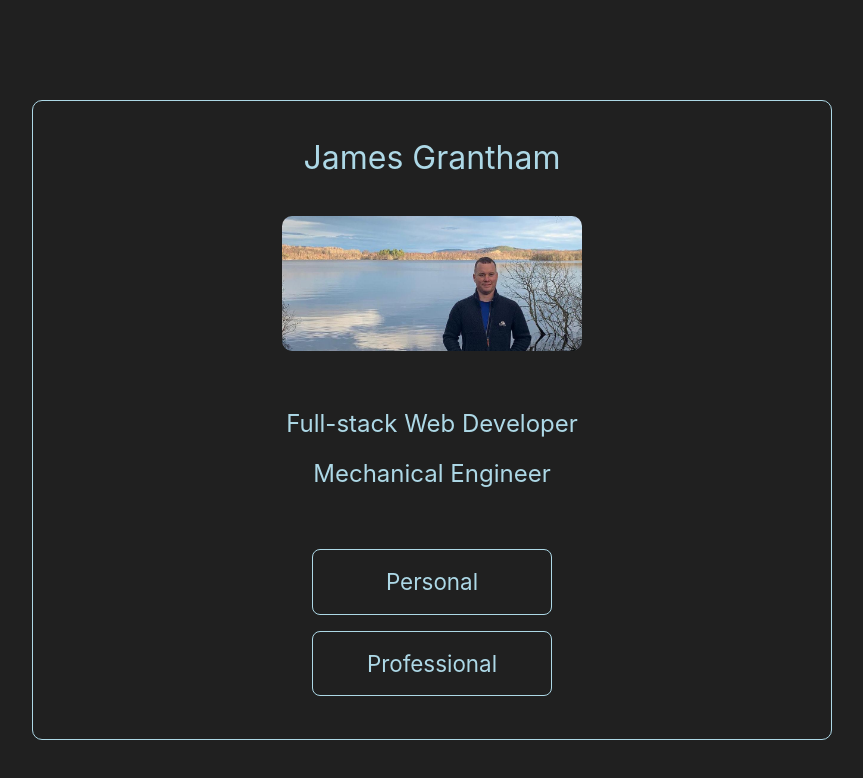
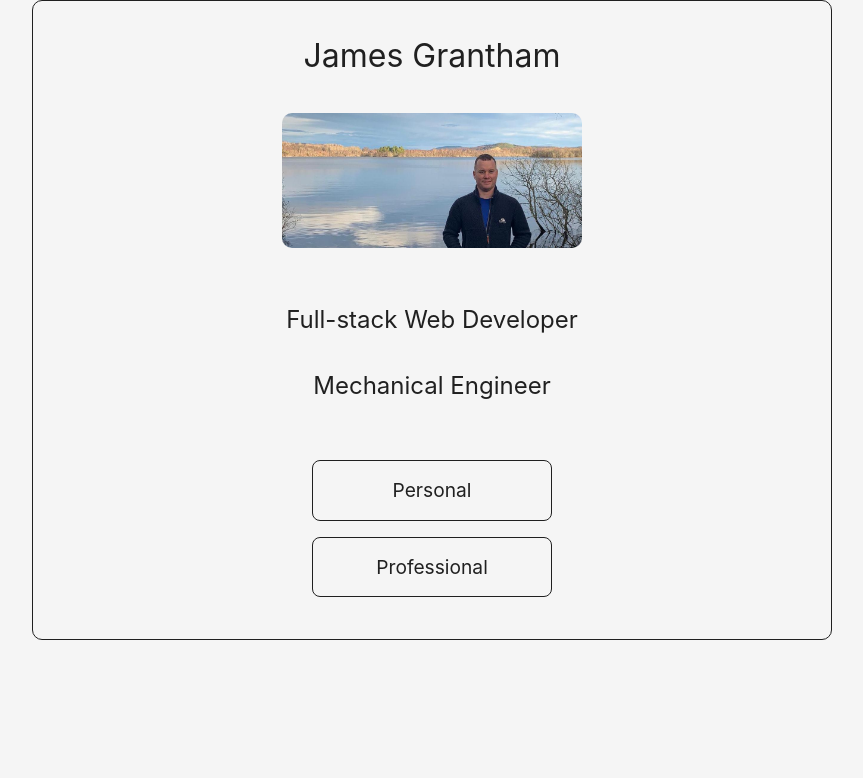
Before and after one commit to jrgrantham/james-grantham, a React (Create React App) app: page / in a window 1280 px wide. Shown: the top 778 px of the page, without its empty margins (208-1071 px from the left). Built offline with nearby package versions, Linux system fonts and the light colour scheme.

Commit message:
Landing page styling

```diff
--- a/src/index.css
+++ b/src/index.css
@@ -86,7 +86,6 @@ video {
   font-size: 100%;
   font: inherit;
   vertical-align: baseline;
-  background-color: #202020;
 }
 
 /* HTML5 display-role reset for older browsers */
@@ -124,7 +123,6 @@ table {
 }
 html {
   height: 100%;
-  /* background-color: #202020; */
   box-sizing: border-box;
 }
 *, *:before, *:after {
--- a/src/views/Landing.jsx
+++ b/src/views/Landing.jsx
@@ -3,14 +3,17 @@ import { Link } from "react-router-dom";
 import styled from "styled-components";
 import james from "../../src/images/james.jpg";
 
-const color ='lightblue'
-const background = '#303030'
-const appColor = '#202020'
+// const color ='lightblue'
+// const background = '#202020'
+// const appColor = '#202020'
+
+const appColor = "#F5F5F5";
+const backgroundColor = "#F5F5F5";
+const color = "#202020";
 
 export default function Landing() {
-
   document.body.style.background = appColor;
-  document.getElementById("root").style.background = appColor
+  document.getElementById("root").style.background = appColor;
 
   return (
     <LandingStyle>
@@ -25,14 +28,19 @@ export default function Landing() {
         <h4>Mechanical Engineer</h4>
       </div>
       <div style={{ display: "flex", flexDirection: "column" }}>
-        <Link to="/personal/phonenumbers">Personal</Link>
-        <Link to="/professional">Professional</Link>
+        <Link to="/personal/phonenumbers"><h5>
+          Personal
+        </h5></Link>
+        <Link to="/professional"><h5>
+          Professional
+        </h5></Link>
       </div>
     </LandingStyle>
   );
 }
 
 const LandingStyle = styled.div`
+  background-color: ${backgroundColor}
   display: flex;
   flex-direction: column;
   justify-content: space-evenly;
@@ -41,7 +49,7 @@ const LandingStyle = styled.div`
   height: 80vh
 
   @media (min-width: 1000px) {
-    margin: 100px 0
+    // margin: 100px 0
   }
 
   @media (min-width: 1200px) {
@@ -56,24 +64,26 @@ const LandingStyle = styled.div`
   }
 
   h2 {
+    color: ${color}
     // border: 1px solid red
   }
 
   h4 {
-    margin: 1rem 0
-    // border: 1px solid red
+    color: ${color}
+    padding: 1rem 0
   }
 
-  a {
+  h5 {
+    color: ${color}
     margin: 0.5rem 0
+    padding: 1rem 0
     font-size: 1.4rem
-    padding: 1rem 3rem
     min-width: 15rem
     border: 1px solid ${color}
     border-radius: 8px
 
     &:hover {
-      color: black;
+      color: ${backgroundColor};
       background-color: ${color};
     }
   }
--- a/src/views/Professional.jsx
+++ b/src/views/Professional.jsx
@@ -103,12 +103,12 @@ export default function Professional() {
 
 const StyledProfessional = styled.div`
   background-color: ${appColor}
-  margin-bottom: 50px
+  padding-bottom: 50px
   color: ${color}
   h3 {
     background-color: ${appColor}
     color: ${color}
-    padding-top: 15px
+    padding-top: 18px
   @media (min-width: 1800px) {
     margin-top: 100px
   }
```
